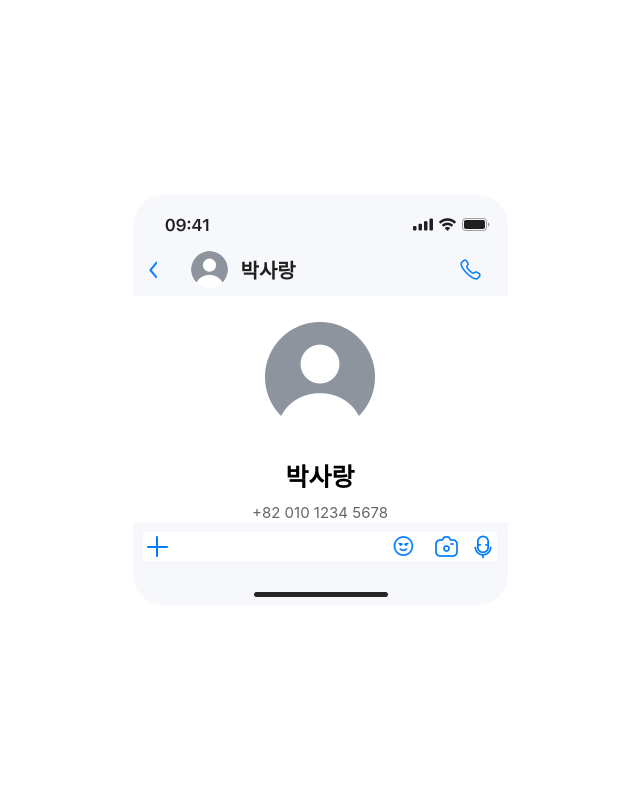
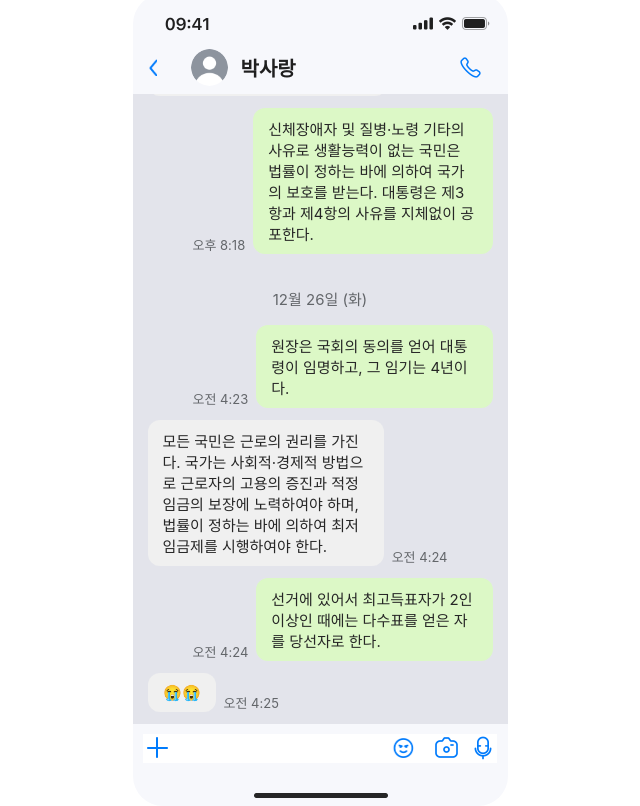
Before and after one commit to CEOS-Developers/react-messenger-19th, a React (Create React App) app: page / in a window 1280 px wide. Shown: the whole page, without its empty margins (320-960 px from the left). Built offline with nearby package versions, Linux system fonts and the light colour scheme.

Commit message:
feat : 1. fakedata들 .json 파일로 바꿈 2. atom으로 메세지, 사용자, 상대방 상태 관리하기 3. 토글 기능 구현 4. 수신자 발신자에 따른 조건부 랜더링

```diff
--- a/src/components/chat/ChatInput.tsx
+++ b/src/components/chat/ChatInput.tsx
@@ -1,6 +1,8 @@
 import React, { useState, useEffect, useRef } from 'react';
-import { useSetRecoilState } from 'recoil';
-import { messageState, Message } from '../state/messageState';
+import { useRecoilValue, useSetRecoilState } from 'recoil';
+import { messagesState, Message } from '../state/messageState';
+import { selectedUserState } from '../state/selectedUserState';
+
 import styled from 'styled-components';
 
 const plusIcon = "./assets/icon.png";
@@ -16,28 +18,31 @@ interface InputContainerProps {
     expanded: boolean;
   }
 
-  const saveMessagesToLocalStorage = (messages: Message[]): void => {
-    localStorage.setItem('messages', JSON.stringify(messages));
-  };
 
 const ChatInput: React.FC = () => {
     const [expanded, setExpanded] = useState(false); //인풋칸 클릭시 확장되기위해 변수 설정
     const containerRef = useRef<HTMLDivElement>(null); //ChatInput 컴포넌트 전체에 대해서 참조 생성!!
     const [message, setMessage] = useState<string>('');
-    const setMessageList = useSetRecoilState(messageState);
+    const setMessageList = useSetRecoilState(messagesState);
+    const selectedUserId = useRecoilValue(selectedUserState);
 
-   const send = (): void => {
-    if (message.trim() !== '') {
-      setMessageList((oldMessageList) => {
-        const newMessageList = [
-          ...oldMessageList,
-          { id: Date.now(), text: message, timestamp: new Date() },
-        ];
-        saveMessagesToLocalStorage(newMessageList);
-        return newMessageList;
-      });
-      setMessage('');
-    }
+
+    const send = (): void => {
+      if (message.trim() !== '') {
+        //수신자와 발신자 설정 ... 나중에 수정해야됨!!
+        const senderId = selectedUserId;
+        const receiverId = selectedUserId === 1 ? 2 : 1;
+
+        const newMessage = {
+          id: Date.now(),
+          senderId,
+          receiverId,
+          text: message,
+          timestamp: new Date().toISOString(),
+        };
+        setMessageList((oldMessageList) => [...oldMessageList, newMessage]);
+        setMessage('');
+      }
   };
 
   //배경 클릭 감지 핸들러
--- a/src/components/chat/ChatMessages.tsx
+++ b/src/components/chat/ChatMessages.tsx
@@ -1,6 +1,7 @@
 import React, { useEffect, useRef } from 'react';
 import { useRecoilValue } from 'recoil';
-import { messageState, Message } from '../state/messageState';
+import { messagesState, Message } from '../state/messageState';
+import { selectedUserState } from '../state/selectedUserState';
 import styled from 'styled-components';
 
 // 날짜별로 메세지 그룹화하기!!
@@ -30,8 +31,13 @@ const formatDate = (dateString: string) => {
 
 
 const ChatMessages: React.FC = () => {
-  const messages = useRecoilValue<Message[]>(messageState);
-  const groupedMessages = groupMessagesByDate(messages);
+  const selectedUserId = useRecoilValue(selectedUserState);
+  const messages = useRecoilValue(messagesState);
+
+  const filteredMessages = messages.filter(
+    message => message.senderId === selectedUserId || message.receiverId === selectedUserId
+  );
+  const groupedMessages = groupMessagesByDate(filteredMessages);
   const messagesEndRef = useRef<HTMLDivElement>(null);
 
   const scrollToBottom = () => {
@@ -40,7 +46,7 @@ const ChatMessages: React.FC = () => {
 
   useEffect(() => {
     scrollToBottom();
-  }, [messages]); // 의존성에 메세지 추가해서 관리하기
+  }, [messages]);
 
   return (
     <MessagesContainer>
@@ -48,16 +54,25 @@ const ChatMessages: React.FC = () => {
         <React.Fragment key={index}>
           <DateLabel>{formatDate(date)}</DateLabel>
           {groupMessages.map((message) => (
-            <MessageContainer key={message.id}>
-              <Timestamp>
-                {new Date(message.timestamp).toLocaleTimeString('ko-KR', {
-                  hour: 'numeric',
-                  minute: '2-digit',
-                  hour12: true,
-                }).replace('AM', '오전').replace('PM', '오후')} {/* 시간 형식 조정 */}
-              </Timestamp>
-              <MessageItem>{message.text}</MessageItem>
-            </MessageContainer>
+           <MessageLayout key={message.id} isSender={message.senderId === selectedUserId}>
+           {message.senderId === selectedUserId ? (
+             // 발신자 레이아웃: 시간 -> 메시지
+             <>
+               <Timestamp key={message.id} isSender={message.senderId === selectedUserId}>{new Date(message.timestamp).toLocaleTimeString('ko-KR',
+               { hour: 'numeric', minute: '2-digit', hour12: true }).replace('AM', '오전').replace('PM', '오후')}
+               </Timestamp>
+               <MessageItem isSender={true}>{message.text}</MessageItem>
+             </>
+           ) : (
+             // 수신자 레이아웃: 메시지 -> 시간
+             <>
+               <MessageItem isSender={false}>{message.text}</MessageItem>
+               <Timestamp key={message.id} isSender={message.senderId === selectedUserId}>{new Date(message.timestamp).toLocaleTimeString('ko-KR',
+               { hour: 'numeric', minute: '2-digit', hour12: true }).replace('AM', '오전').replace('PM', '오후')}
+               </Timestamp>
+             </>
+           )}
+         </MessageLayout>
           ))}
         </React.Fragment>
       ))}
@@ -75,41 +90,42 @@ const MessagesContainer = styled.div`
   height: 646px;
 
   background-color: #E3E4EB;
-  padding-bottom:12px;
 
   overflow-y: auto;
   `;
 
-const MessageContainer = styled.div`
+  const MessageLayout = styled.div<{ isSender: boolean }>`
   display: flex;
-  align-items: flex-end;
-  width: fit-content;
+  flex-direction: row;
+
+  align-self: ${({ isSender }) => isSender ? 'flex-end' : 'flex-start'}; //발신메세지 오른쪽, 수신메세지 왼쪽
+  margin: ${({ isSender }) => isSender ? `0 15px 0 0` : `0 0 0 15px`};
+  background-color: transparent;
+  margin-bottom: 12px;
   max-width: 80%;
-  margin-top: 12px;
-  margin-right: 15px;
+  word-break: break-word;
 `;
-
-const MessageItem = styled.div`
-  background-color: #E2FFD4;
+const MessageItem = styled.div<{ isSender: boolean }>`
+  background-color: ${({ isSender }) => isSender ? '#DCF8C6' : '#F0F0F0'};
   padding: 10px 15px;
   border-radius: 12px;
   font-size: 15px;
   color: #262626;
 `;
 
-const Timestamp = styled.div`
+const Timestamp = styled.div<{ isSender: boolean }>`
   font-size: 13px;
   color: #63666A;
   white-space: nowrap;
   align-self: flex-end;
-  margin-right: 8px;
+  margin: ${({ isSender }) => isSender ? `0 8px 0 0` : `0 0 0 8px`};
 `;
 
 const DateLabel = styled.div`
   width: 100%;
   text-align: center;
   margin-top: 22px;
-  matgin-bottom: 4px;
+  margin-bottom: 16px;
   font-size: 15px;
   color: #63666A;
 `;
--- a/src/components/fakedata/friends.js
+++ /dev/null
@@ -1,8 +0,0 @@
-//친구목록 가짜데이터 ㅋㅋ
-export var friends = [
-    { id: 1, name: '박사랑', profileImage: './assets/size=big.png', phoneNumber: '+82 010 1234 5678' },
-    { id: 2, name: '석사랑', profileImage: './assets/size=big.png', phoneNumber: '+82 010 1234 5678' },
-    { id: 3, name: '학사랑', profileImage: './assets/size=big.png', phoneNumber: '+82 010 1234 5678' },
-    { id: 4, name: '면접중', profileImage: './assets/size=big.png', phoneNumber: '+82 010 1234 5678' },
-    { id: 5, name: '취준중', profileImage: './assets/size=big.png', phoneNumber: '+82 010 1234 5678' },
-];
--- /dev/null
+++ b/src/components/fakedata/messages.json
@@ -0,0 +1,44 @@
+[
+    {
+      "id": 1,
+      "senderId": 1,
+      "receiverId": 2,
+      "text": "국가는 노인과 청소년의 복지향상을 위한 정책을 실시할 의무를 진다. 언론·출판에 대한 허가나 검열과 집회·결사에 대한 허가는 인정되지 아니한다. 학교교육 및 평생교육을 포함한 교육제도와 그 운영, 교육재정 및 교원의 지위에 관한 기본적인 사항은 법률로 정한다.",
+      "timestamp": "2023-12-24T20:17:00Z"
+    },
+    {
+      "id": 2,
+      "senderId": 2,
+      "receiverId": 1,
+      "text": "신체장애자 및 질병·노령 기타의 사유로 생활능력이 없는 국민은 법률이 정하는 바에 의하여 국가의 보호를 받는다. 대통령은 제3항과 제4항의 사유를 지체없이 공포한다.",
+      "timestamp": "2023-12-24T20:18:00Z"
+    },
+    {
+      "id": 3,
+      "senderId": 2,
+      "receiverId": 1,
+      "text": "원장은 국회의 동의를 얻어 대통령이 임명하고, 그 임기는 4년이다.",
+      "timestamp": "2023-12-26T04:23:00Z"
+    },
+    {
+      "id": 4,
+      "senderId": 1,
+      "receiverId": 2,
+      "text": "모든 국민은 근로의 권리를 가진다. 국가는 사회적·경제적 방법으로 근로자의 고용의 증진과 적정임금의 보장에 노력하여야 하며, 법률이 정하는 바에 의하여 최저임금제를 시행하여야 한다.",
+      "timestamp": "2023-12-26T04:24:00Z"
+    },
+    {
+      "id": 5,
+      "senderId": 2,
+      "receiverId": 1,
+      "text": "선거에 있어서 최고득표자가 2인 이상인 때에는 다수표를 얻은 자를 당선자로 한다.",
+      "timestamp": "2023-12-26T04:24:00Z"
+    },
+    {
+      "id": 6,
+      "senderId": 1,
+      "receiverId": 2,
+      "text": "😭😭",
+      "timestamp": "2023-12-26T04:25:00Z"
+    }
+  ]
--- a/src/components/main/ChatApp.tsx
+++ b/src/components/main/ChatApp.tsx
@@ -5,14 +5,14 @@ import { friends } from '../fakedata/friends';
 import UserProfile from '../chat/UserProfile';
 import ChatInput from '../chat/ChatInput';
 import ChatMessages from '../chat/ChatMessages'; // 메시지 목록 컴포넌트 import
-import { useRecoilValue } from 'recoil';
-import { messageState } from '../state/messageState';
+import { useRecoilState } from 'recoil';
+import { messagesState } from '../state/messageState';
 import IphoneHeader from './IphoneHeader';
 import IphoneFooter from './IphoneFooter';
 
 const ChatApp: React.FC = () => {
   const [selectedFriend, setSelectedFriend] = useState(friends[0]); //나중에,, 친구 목록 구현하면 수정하기
-  const messages = useRecoilValue(messageState); // 메시지 상태 조회
+  const [messages, setMessages] = useRecoilState(messagesState); // 메시지 상태 조회
 
   const handleBackButtonClick = () => {
     console.log('Back button clicked');
@@ -55,6 +55,7 @@ const Container = styled.div`
   height: 100vh;
   width: 100vw;
 `;
+
 const AppContainer = styled.div`
   display: flex;
   flex-direction: column;
--- a/src/components/main/Header.tsx
+++ b/src/components/main/Header.tsx
@@ -1,8 +1,8 @@
 import React from 'react';
 import styled from 'styled-components';
 import {useRecoilState} from 'recoil';
-import { selectedFriendState } from '../state/selectedFriendState';
-import { friends } from '../fakedata/friends';
+import { selectedUserState } from '../state/selectedUserState';
+import { usersState } from '../state/userState';
 
 interface HeaderProps {
   onBackButtonClick: () => void;
@@ -11,30 +11,33 @@ interface HeaderProps {
   onCallButtonClick: () => void;
 }
 
-const Header: React.FC<HeaderProps> = ({ onBackButtonClick, profilePic, name, onCallButtonClick }) => {
-  const [selectedFriend, setSelectedFriend] = useRecoilState(selectedFriendState);
+const Header: React.FC<HeaderProps> = ({ onBackButtonClick, onCallButtonClick }) => {
+  const [selectedUserId, setSelectedUserId] = useRecoilState(selectedUserState);
+  const [users] = useRecoilState(usersState);
 
-  const toggleFriend = () => {
+  const selectedUser = users.find(user => user.id === selectedUserId) ?? users[0];
 
-    // 우선은 가짜데이터에서 첫 두 명만 토글
-    // 현태 선택된 사람이 인덱스 0 이면 1로 토글, 인덱스 1이면 0으로 토글
-    const newSelectedFriend = selectedFriend.id === friends[0].id ? friends[1] : friends[0];
-    setSelectedFriend(newSelectedFriend);
+  const toggleUser = () => {
+    // 1번이랑 2번만 토글,,
+    const newSelectedUserId = selectedUserId === 1 ? 2 : 1;
+    setSelectedUserId(newSelectedUserId);
   };
+
 
     return (
       <HeaderContainer>
         <LeftContainer>
           <BackButton src='./assets/back.png' alt='Back' onClick={onBackButtonClick}/>
-                <ProfileContainer onClick={toggleFriend}>
-                    <ProfilePic src={selectedFriend.profileImage} alt="Profile" />
-                    <Name>{selectedFriend.name}</Name>
+          <ProfileContainer onClick={toggleUser}>
+            <ProfilePic src={selectedUser.profileImage} alt="Profile" />
+            <Name>{selectedUser.name}</Name>
           </ProfileContainer>
         </LeftContainer>
         <CallButton src='./assets/call.png' alt='Call' onClick={onCallButtonClick}/>
       </HeaderContainer>
     );
   };
+
 
 const HeaderContainer = styled.div`
   display: flex;
@@ -46,7 +49,6 @@ const HeaderContainer = styled.div`
 
   width: 375px;
   height: 53px;
-
 `;
 
 const LeftContainer = styled.div`
--- /dev/null
+++ b/src/components/state/messageState.ts
@@ -0,0 +1,15 @@
+import { atom } from 'recoil';
+import messagesData from '../fakedata/messages.json';
+
+export interface Message {
+  id: number;
+  senderId: number;
+  receiverId: number;
+  text: string;
+  timestamp: string;
+}
+
+export const messagesState = atom({
+  key: 'messagesState',
+  default: messagesData,
+});
--- a/src/components/state/selectedFriendState.tsx
+++ /dev/null
@@ -1,7 +0,0 @@
-import { atom } from 'recoil';
-import { friends } from '../fakedata/friends';
-
-export const selectedFriendState = atom({
-  key: 'selectedFriendState',
-  default: friends[0],
-});
--- /dev/null
+++ b/src/components/state/selectedUserState.ts
@@ -0,0 +1,6 @@
+import { atom } from 'recoil';
+
+export const selectedUserState = atom({
+  key: 'selectedUserState',
+  default: 2, // 기본값으로 사용자 ID 1 설정
+});
--- /dev/null
+++ b/src/components/state/userState.ts
@@ -0,0 +1,14 @@
+import { atom } from 'recoil';
+import usersData from '../fakedata/users.json'; // users.json 파일 경로에 따라 조정
+
+export interface User {
+  id: number;
+  name: string;
+  profileImage: string;
+  phoneNumber: string;
+}
+
+export const usersState = atom<User[]>({
+  key: 'usersState',
+  default: usersData,
+});
```
Also changed, not shown: src/components/fakedata/users.json (added, +32 -0 lines), src/components/state/messageState.tsx (deleted, +0 -17 lines). Lines whose indentation alone changed are shown as unchanged.
